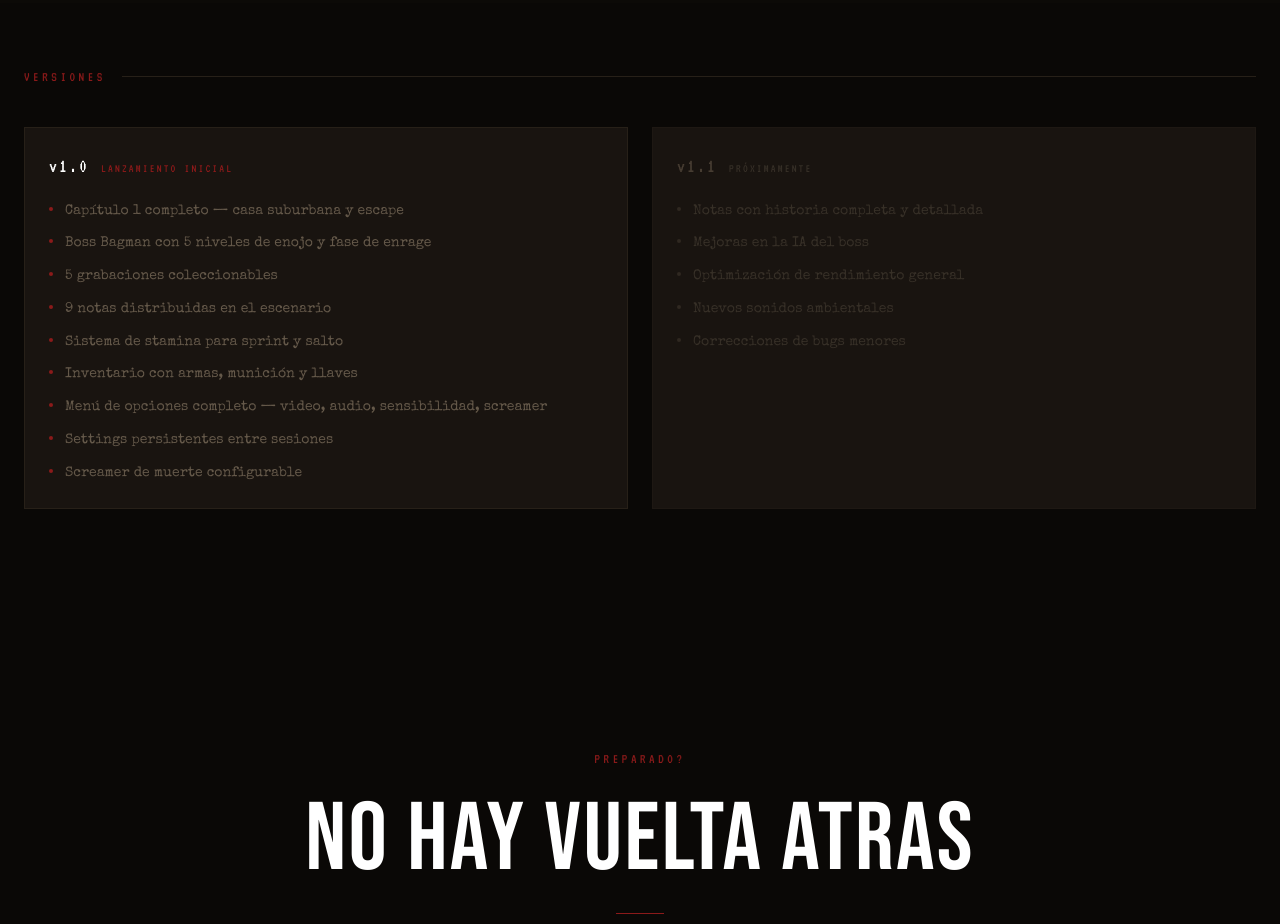
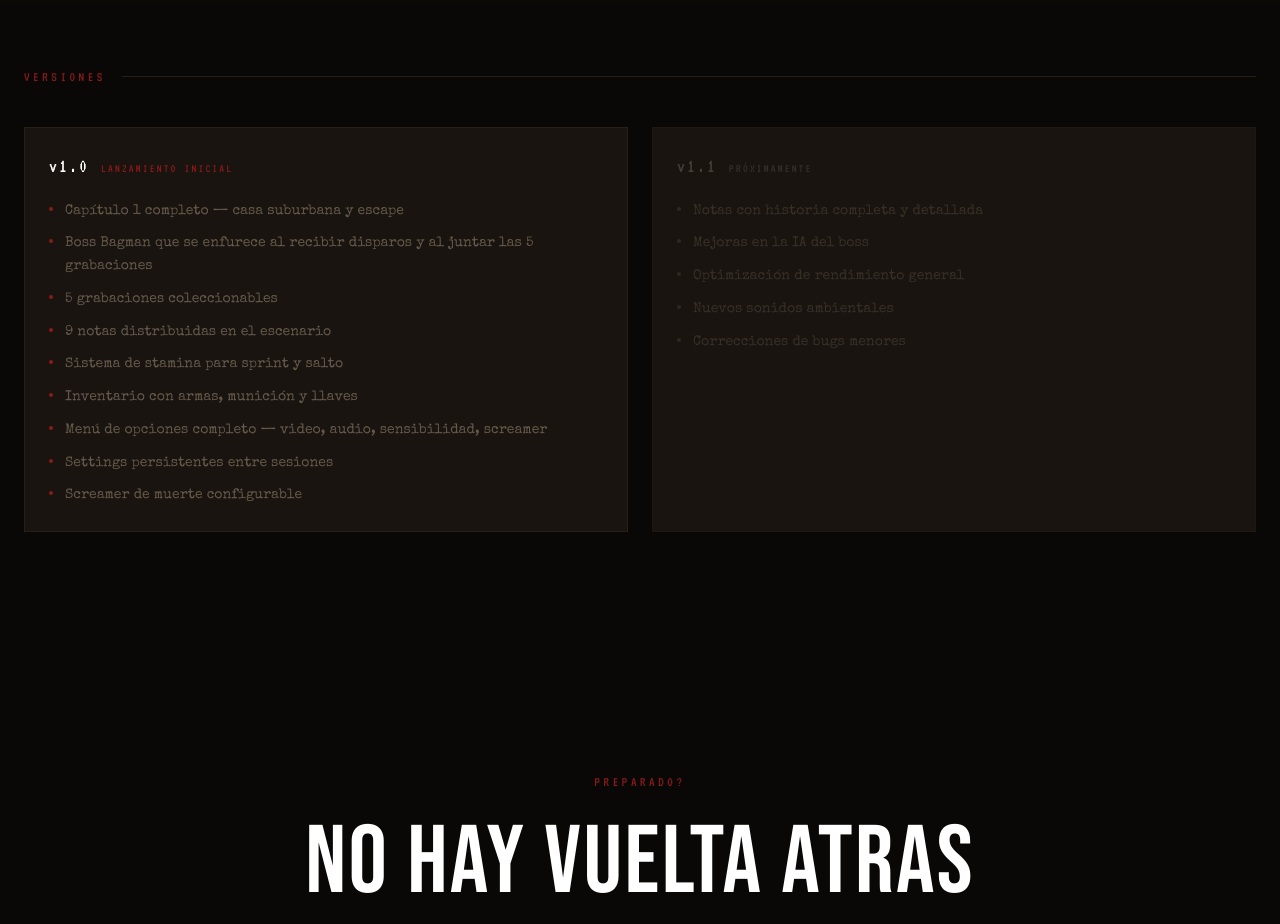
Before and after one commit to tobiasvelazquez/main-case-web, a React (Vite) app: page / in a window 1280 px wide. Shown: the part 2560-3484 px from the top of the page. Built offline with nearby package versions, Linux system fonts and the light colour scheme.

Commit message:
Versiones: cards simétricas y descripción del boss corregida

```diff
--- a/src/pages/Home.tsx
+++ b/src/pages/Home.tsx
@@ -326,7 +326,7 @@ const PATCH_NOTES = [
     current: true,
     notes: [
       'Capítulo 1 completo — casa suburbana y escape',
-      'Boss Bagman con 5 niveles de enojo y fase de enrage',
+      'Boss Bagman que se enfurece al recibir disparos y al juntar las 5 grabaciones',
       '5 grabaciones coleccionables',
       '9 notas distribuidas en el escenario',
       'Sistema de stamina para sprint y salto',
@@ -360,9 +360,9 @@ function VersionPreviewSection() {
         </div>
       </RevealSection>
 
-      <div className="grid md:grid-cols-2 gap-6">
+      <div className="grid md:grid-cols-2 gap-6 items-stretch">
         {PATCH_NOTES.map(({ version, label, current, notes }, vi) => (
-          <RevealSection key={version} delay={vi * 0.08}>
+          <RevealSection key={version} delay={vi * 0.08} className="h-full">
             <div className={`card-horror h-full border ${current ? 'border-horror-border' : 'border-horror-border/40'}`}>
               <div className="flex items-baseline gap-3 mb-5">
                 <p className={`font-mono text-xl tracking-widest ${current ? 'text-white' : 'text-horror-text-muted/60'}`}>
```
